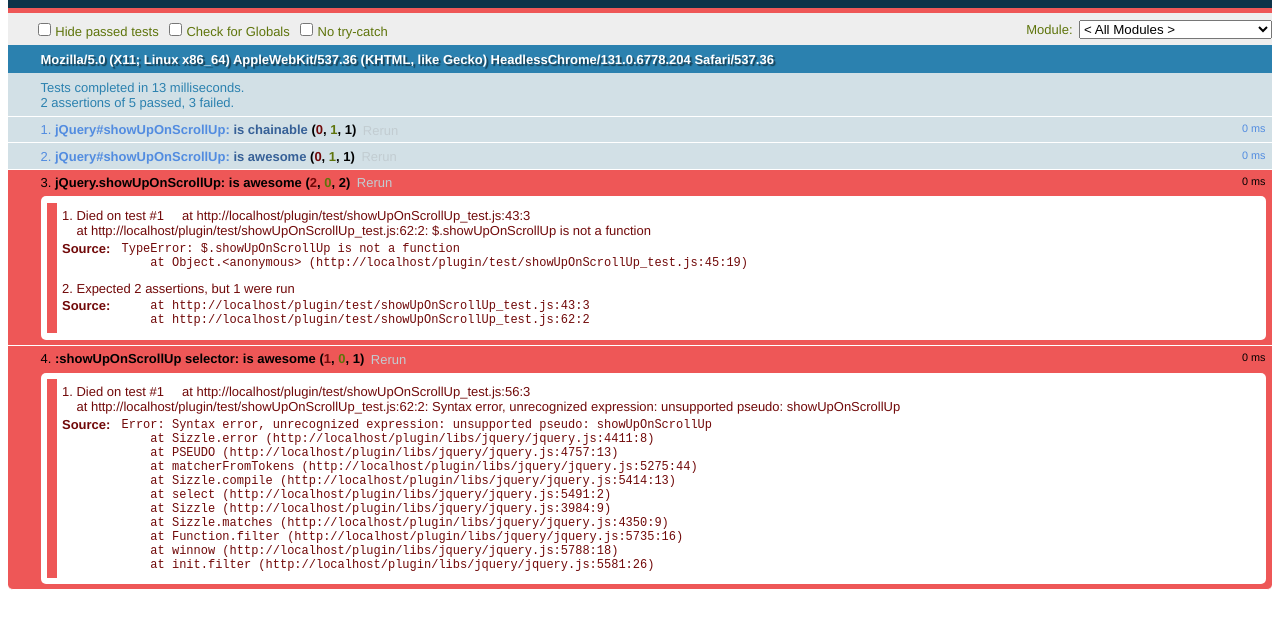
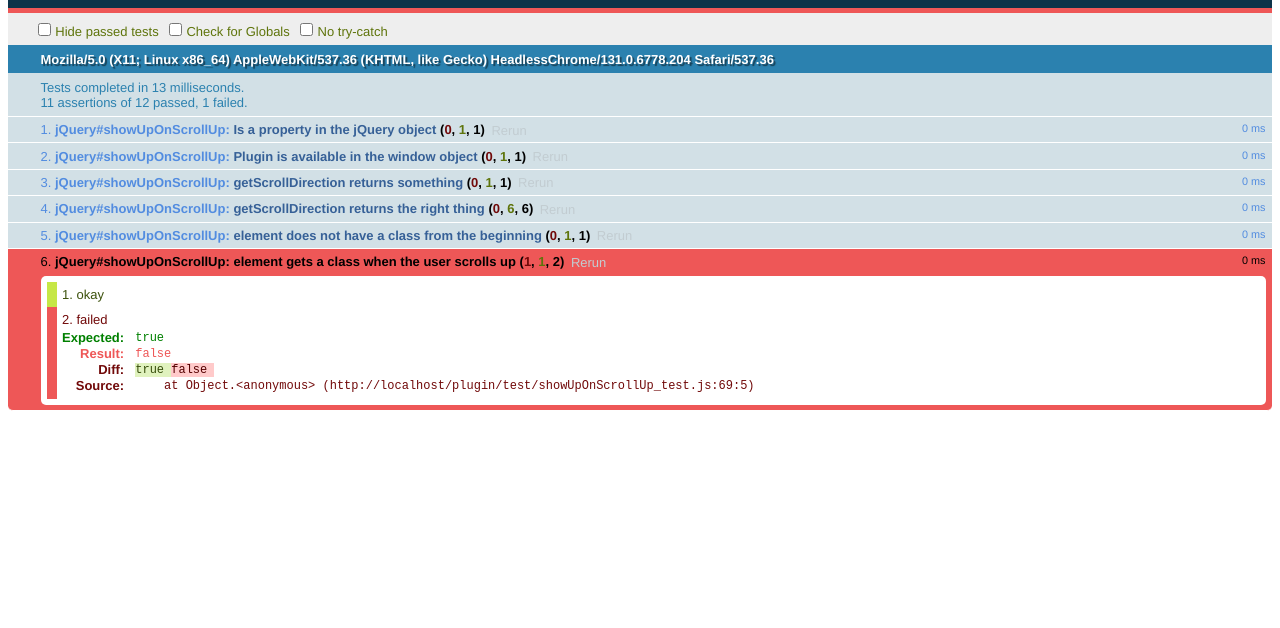
Before and after one commit to stefanledin/showupOnScrollup, a website: page plugin/test/showUpOnScrollUp.html in a window 1280 px wide. Shown: the part 48-676 px from the top of the page. Drawn offline with Linux system fonts and the light colour scheme.

Commit message:
Påbörjat refactor. Qunit

```diff
--- a/plugin/src/showUpOnScrollUp.js
+++ b/plugin/src/showUpOnScrollUp.js
@@ -8,11 +8,73 @@
 
 (function($) {
 
+  window.plugin = function (el) {
+    // Cache the element
+    this.el = el;
+    // Cache the element wrapped in jQuery
+    this.$el = $(el);
+    // Cache the document
+    this.$document = $(document);
+
+    this.previousScrollTopValue = 0;
+    this.currentScrollTopValue = 0;
+    this.scrollDirection = 'down';
+
+    this.hasShownUp = 0;
+
+    // Boot the stuff
+    this.init();
+  }
+
+  plugin.prototype.getScrollDirection = function() {
+    var self = this;
+    this.currentScrollTopValue = $(document).scrollTop();
+    if (this.currentScrollTopValue < this.previousScrollTopValue) {
+      self.scrollDirection = 'up';
+    } else {
+      self.scrollDirection = 'down';
+    }
+    this.previousScrollTopValue = this.currentScrollTopValue;
+    return this.scrollDirection;
+  }
+
+  plugin.prototype.showUp = function($el) {
+    if (!$el.hasClass('fixed')) {
+      $el.addClass('fixed');
+    }
+  };
+
+  plugin.prototype.init = function() {
+    var self = this,
+      direction,
+      previousDirection = 'down',
+      scrollTopValueWhenDirectionChanged,
+      hasShownUp = 0;
+
+    $(window).on('scroll', function () {
+      direction = self.getScrollDirection();
+      if ( (direction === 'down') && hasShownUp ) {
+        self.$el.removeClass('fixed');
+        hasShownUp = 0;
+      }
+      if (previousDirection !== direction) {
+        scrollTopValueWhenDirectionChanged = $(document).scrollTop();
+      } else {
+        var diff = $(document).scrollTop() - scrollTopValueWhenDirectionChanged;
+        if ( (diff < 0) && (diff > -20) ) {
+          self.showUp(self.$el);
+          hasShownUp = 1;
+          scrollTopValueWhenDirectionChanged = 0;
+        }
+      }
+      previousDirection = direction;
+    });
+  };
+
   // Collection method.
   $.fn.showUpOnScrollUp = function() {
     return this.each(function(i) {
-      // Do something awesome to each selected element.
-      $(this).html('awesome' + i);
+      new plugin(this);
     });
   };
 
--- a/plugin/test/showUpOnScrollUp.html
+++ b/plugin/test/showUpOnScrollUp.html
@@ -3,6 +3,11 @@
 <head>
   <meta charset="utf-8">
   <title>Showuponscrollup Test Suite</title>
+  <style type="text/css">
+    body {
+      height: 2000px;
+    }
+  </style>
   <!-- Load local jQuery. This can be overridden with a ?jquery=___ param. -->
   <script src="../libs/jquery-loader.js"></script>
   <!-- Load local QUnit. -->
@@ -19,6 +24,13 @@
 <body>
   <div id="qunit"></div>
   <div id="qunit-fixture">
+    <nav>
+      <ul>
+        <li></li>
+        <li></li>
+        <li></li>
+      </ul>
+    </nav>
     <span>lame test markup</span>
     <span>normal test markup</span>
     <span>awesome test markup</span>
--- a/plugin/test/showUpOnScrollUp_test.js
+++ b/plugin/test/showUpOnScrollUp_test.js
@@ -24,39 +24,49 @@
     // This will run before each test in this module.
     setup: function() {
       this.elems = $('#qunit-fixture').children();
+      this.navBar = $('nav');
+      this.navBar.showUpOnScrollUp();
+
+      window.scroll(0,0);
     }
   });
 
-  test('is chainable', function() {
-    expect(1);
-    // Not a bad test to run on collection methods.
-    strictEqual(this.elems.showUpOnScrollUp(), this.elems, 'should be chainable');
+  test('Is a property in the jQuery object', 1, function () {
+    ok($.fn.showUpOnScrollUp);
   });
 
-  test('is awesome', function() {
-    expect(1);
-    strictEqual(this.elems.showUpOnScrollUp().text(), 'awesome0awesome1awesome2', 'should be awesome');
+  test('Plugin is available in the window object', 1, function () {
+    ok(window.plugin);
   });
 
-  module('jQuery.showUpOnScrollUp');
-
-  test('is awesome', function() {
-    expect(2);
-    strictEqual($.showUpOnScrollUp(), 'awesome.', 'should be awesome');
-    strictEqual($.showUpOnScrollUp({punctuation: '!'}), 'awesome!', 'should be thoroughly awesome');
+  test('getScrollDirection returns something', 1, function () {
+    var plugin = new window.plugin();
+    equal(plugin.getScrollDirection(), 'down');
   });
 
-  module(':showUpOnScrollUp selector', {
-    // This will run before each test in this module.
-    setup: function() {
-      this.elems = $('#qunit-fixture').children();
-    }
+  test('getScrollDirection returns the right thing', 6, function () {
+    var plugin = new window.plugin();
+    equal(plugin.getScrollDirection(), 'down');
+    window.scroll(0, 100);
+    equal(plugin.getScrollDirection(), 'down');
+    window.scroll(0, 50);
+    equal(plugin.getScrollDirection(), 'up');
+    notEqual(plugin.getScrollDirection(), 'up');
+    window.scroll(0, 51);
+    notEqual(plugin.getScrollDirection(), 'up');
+    equal(plugin.getScrollDirection(), 'down');
   });
 
-  test('is awesome', function() {
-    expect(1);
-    // Use deepEqual & .get() when comparing jQuery objects.
-    deepEqual(this.elems.filter(':showUpOnScrollUp').get(), this.elems.last().get(), 'knows awesome when it sees it');
+  test('element does not have a class from the beginning ', 1, function () {
+    notEqual(this.navBar.hasClass('fixed'));
+  });
+
+  test('element gets a class when the user scrolls up', 2, function () {
+    window.scroll(0, 100);
+    equal(this.navBar.hasClass('fixed'), false);
+    //window.scroll(0, 50);
+    $(window).trigger('scroll', {x: 0, y: 50});
+    equal(this.navBar.hasClass('fixed'), true);
   });
 
 }(jQuery));
```
